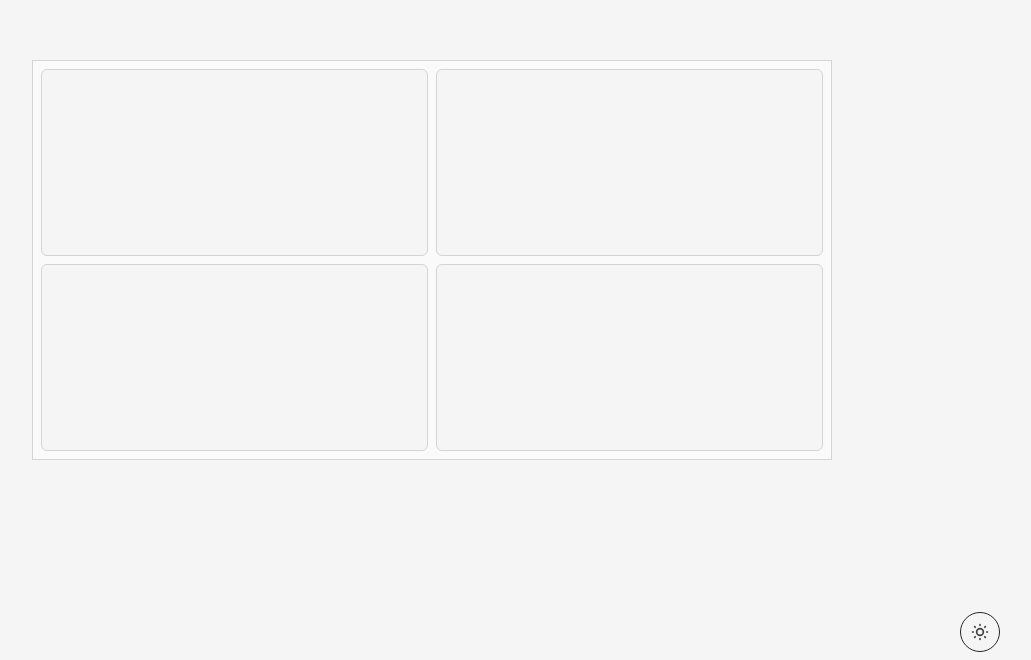
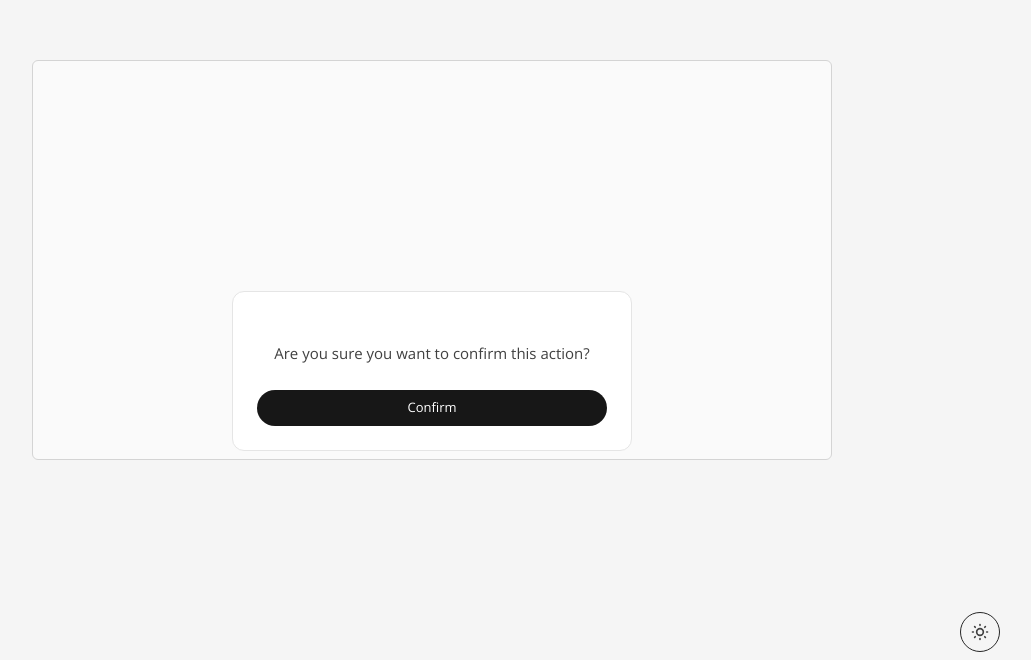
Before and after one commit to Deshmukh-Ayush/portfolio-me, a Next.js app: page /playground in a window 1280 px wide. Shown: the part 140-800 px from the top of the page, without its empty margins (208-1239 px from the left). Built offline with nearby package versions, Linux system fonts and the light colour scheme; no server answers.

Commit message:
feat: implement ConfirmationDialog component with hold-to-confirm functionality

```diff
--- a/src/app/playground/page.tsx
+++ b/src/app/playground/page.tsx
@@ -1,19 +1,144 @@
 "use client";
 
+import { useState, useRef, useEffect } from "react";
 import ThemeToggle from "@/components/ui/theme-toggle";
+import { motion, AnimatePresence } from "motion/react";
 
 export default function PlaygroundPage() {
   return (
     <div className="relative flex min-h-screen w-full items-center justify-center bg-neutral-100 dark:bg-neutral-950">
       <ThemeToggle className="fixed right-18 bottom-2 hidden cursor-pointer md:block" />
-      <div className="h-100 w-200 border border-neutral-300 bg-neutral-50 p-2 dark:border-neutral-700 dark:bg-neutral-950">
-        <div className="grid h-full w-full grid-cols-2 grid-rows-2 gap-2">
-          <div className="rounded-md border border-neutral-300 bg-neutral-100 dark:border-neutral-700 dark:bg-neutral-900" />
-          <div className="rounded-md border border-neutral-300 bg-neutral-100 dark:border-neutral-700 dark:bg-neutral-900" />
-          <div className="rounded-md border border-neutral-300 bg-neutral-100 dark:border-neutral-700 dark:bg-neutral-900" />
-          <div className="rounded-md border border-neutral-300 bg-neutral-100 dark:border-neutral-700 dark:bg-neutral-900" />
-        </div>
+      <div className="flex h-100 w-200 items-end justify-center rounded-md border border-neutral-300 bg-neutral-50 p-2 dark:border-neutral-700 dark:bg-neutral-950">
+        <ConfirmationDialog />
       </div>
     </div>
   );
 }
+
+function ConfirmationDialog() {
+  const [state, setState] = useState<"initial" | "confirming" | "done">(
+    "initial",
+  );
+  const [isHolding, setIsHolding] = useState(false);
+  const timeoutRef = useRef<NodeJS.Timeout | null>(null);
+  const resetTimeoutRef = useRef<NodeJS.Timeout | null>(null);
+
+  const handleInitialClick = () => {
+    setState("confirming");
+  };
+
+  const handleCancel = () => {
+    setState("initial");
+  };
+
+  const handlePointerDown = () => {
+    setIsHolding(true);
+    timeoutRef.current = setTimeout(() => {
+      setState("done");
+      setIsHolding(false);
+
+      resetTimeoutRef.current = setTimeout(() => {
+        setState("initial");
+      }, 2000);
+    }, 2000);
+  };
+
+  const handlePointerUp = () => {
+    if (timeoutRef.current) {
+      clearTimeout(timeoutRef.current);
+    }
+    setIsHolding(false);
+  };
+
+  useEffect(() => {
+    return () => {
+      if (timeoutRef.current) {
+        clearTimeout(timeoutRef.current);
+      }
+      if (resetTimeoutRef.current) {
+        clearTimeout(resetTimeoutRef.current);
+      }
+    };
+  }, []);
+
+  return (
+    <div className="flex h-40 w-100 flex-col items-center justify-between rounded-xl border border-neutral-200 bg-white p-6 dark:border-neutral-800 dark:bg-neutral-950">
+      <div className="flex flex-1 items-center justify-center">
+        <p className="text-center text-[15px] leading-snug text-neutral-700 dark:text-neutral-300">
+          Are you sure you want to confirm this action?
+        </p>
+      </div>
+
+      <motion.div layout className="flex w-full items-center gap-2">
+        <AnimatePresence mode="popLayout" initial={false}>
+          {state === "confirming" && (
+            <motion.button
+              key="cancel"
+              onClick={handleCancel}
+              initial={{ opacity: 0, scale: 0.9 }}
+              animate={{ opacity: 1, scale: 1 }}
+              exit={{ opacity: 0, scale: 0.9 }}
+              transition={{ duration: 0.15, ease: [0.16, 1, 0.3, 1] }}
+              className="flex h-9 flex-1 items-center justify-center rounded-full border border-neutral-200 bg-transparent text-[13px] font-medium text-neutral-700 hover:bg-neutral-50 active:scale-[0.98] dark:border-neutral-800 dark:text-neutral-300 dark:hover:bg-neutral-900"
+            >
+              Cancel
+            </motion.button>
+          )}
+        </AnimatePresence>
+
+        {state === "initial" && (
+          <motion.button
+            layoutId="main-action"
+            onClick={handleInitialClick}
+            transition={{ duration: 0.3, ease: [0.16, 1, 0.3, 1] }}
+            className="flex h-9 w-full items-center justify-center rounded-full bg-neutral-900 text-[13px] font-medium text-white hover:bg-neutral-800 active:scale-[0.98] dark:bg-white dark:text-neutral-900 dark:hover:bg-neutral-200"
+          >
+            Confirm
+          </motion.button>
+        )}
+
+        {state === "confirming" && (
+          <motion.button
+            layoutId="main-action"
+            onPointerDown={handlePointerDown}
+            onPointerUp={handlePointerUp}
+            onPointerLeave={handlePointerUp}
+            transition={{ duration: 0.3, ease: [0.16, 1, 0.3, 1] }}
+            className="relative flex h-9 flex-1 items-center justify-center overflow-hidden rounded-full bg-neutral-900 text-[13px] font-medium text-white active:scale-[0.97] dark:bg-white dark:text-neutral-900"
+          >
+            <span
+              className={`absolute inset-0 flex items-center justify-center rounded-full bg-cyan-500 text-white transition-all dark:bg-cyan-400 dark:text-neutral-900 ${
+                isHolding ? "clip-path-reveal" : "clip-path-hidden"
+              }`}
+            >
+              Hold to Confirm
+            </span>
+            <span className="relative z-10">Hold to Confirm</span>
+          </motion.button>
+        )}
+
+        {state === "done" && (
+          <motion.button
+            layoutId="main-action"
+            disabled
+            transition={{ duration: 0.3, ease: [0.16, 1, 0.3, 1] }}
+            className="flex h-9 w-full items-center justify-center rounded-full bg-emerald-500 text-[13px] font-medium text-white dark:bg-emerald-400 dark:text-neutral-900"
+          >
+            Done
+          </motion.button>
+        )}
+      </motion.div>
+
+      <style jsx>{`
+        .clip-path-hidden {
+          clip-path: inset(0px 100% 0px 0px);
+          transition: clip-path 200ms ease-out;
+        }
+        .clip-path-reveal {
+          clip-path: inset(0px 0px 0px 0px);
+          transition: clip-path 2s linear;
+        }
+      `}</style>
+    </div>
+  );
+}
```
